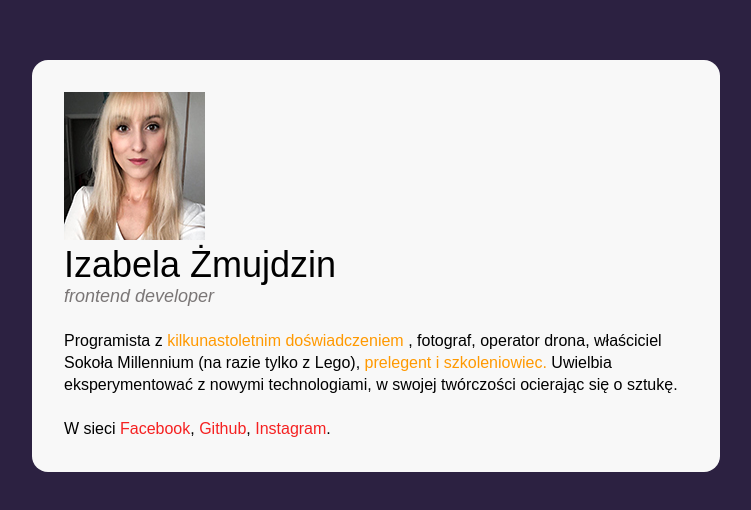
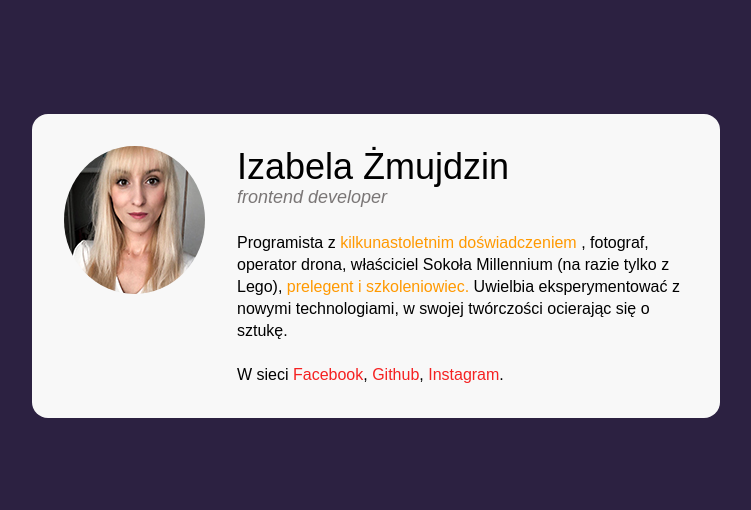
Before and after one commit to izabelazmujdzin/business-card, a plain HTML site: page index.html in a window 1280 px wide. Shown: the part 134-644 px from the top of the page, without its empty margins (264-1015 px from the left). Drawn offline with Linux system fonts and the light colour scheme.

Commit message:
complited busines card

```diff
--- a/index.html
+++ b/index.html
@@ -12,6 +12,8 @@
     <main class="main">
       <article class="person">
         <img class="person__picture" src="moje.jpg" alt="Moje zdjęcie" />
+
+        <div>
         <header class="person__info">
           <h1 class="person__name">Izabela Żmujdzin</h1>
           <p class="person__position">frontend developer</p>
@@ -31,6 +33,9 @@
           <a class= "person__link" href="https://github.com/izabelazmujdzin">Github</a>,
           <a class= "person__link" href="https://www.instagram.com/bellaiza_z/">Instagram</a>.
         </p>
+
+        </div>
+
       </article>
     </main>
   </body>
--- a/style.css
+++ b/style.css
@@ -2,7 +2,7 @@ html {
     box-sizing;: border-box;
   }
 
-  *,*:before, *:after {
+  *,*: :before, *:after {
     box-sizing: inherit;
   }
 
@@ -23,11 +23,17 @@ html {
     padding: 32px;
   }
 
+.person {
+    display: flex;
+    align-items: flex-start;
+
+}
+
   .person__info {
       margin-bottom: 24px;
 
+  }
 
-  }
   .person__desctription {
       font-size: 16px;
       line-height: 22px;
@@ -60,11 +66,9 @@ html {
       font-style: italic;
   }
 
-  }
-
   .person__picture {
       border-radius: 50%;
-      margin: 0;
+      margin-right: 32px;
   }
 
   .special {
```
